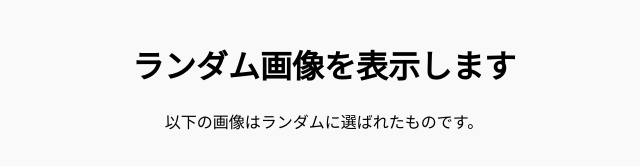
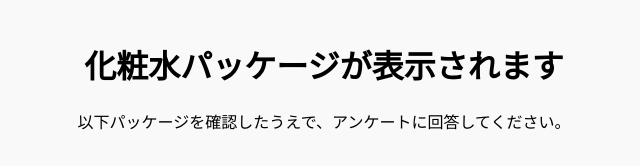
Before and after one commit to ryohei-cyber/random-image, a plain HTML site: page index.html in a window 1280 px wide. Shown: the top 166 px of the page, without its empty margins (316-956 px from the left). Drawn offline with Linux system fonts and the light colour scheme.

Commit message:
Update index.html

```diff
--- a/index.html
+++ b/index.html
@@ -3,7 +3,7 @@
 <head>
     <meta charset="UTF-8">
     <meta name="viewport" content="width=device-width, initial-scale=1.0">
-    <title>ランダム画像表示</title>
+    <title>化粧水パッケージ</title>
     <style>
         body {
             text-align: center;
@@ -22,8 +22,8 @@
     </style>
 </head>
 <body>
-    <h1>ランダム画像を表示します</h1>
-    <p>以下の画像はランダムに選ばれたものです。</p>
+    <h1>化粧水パッケージが表示されます</h1>
+    <p>以下パッケージを確認したうえで、アンケートに回答してください。</p>
     <img id="randomImage" src="" alt="ランダム画像">
     <script>
         // Imgurの直接画像リンクリスト
```
